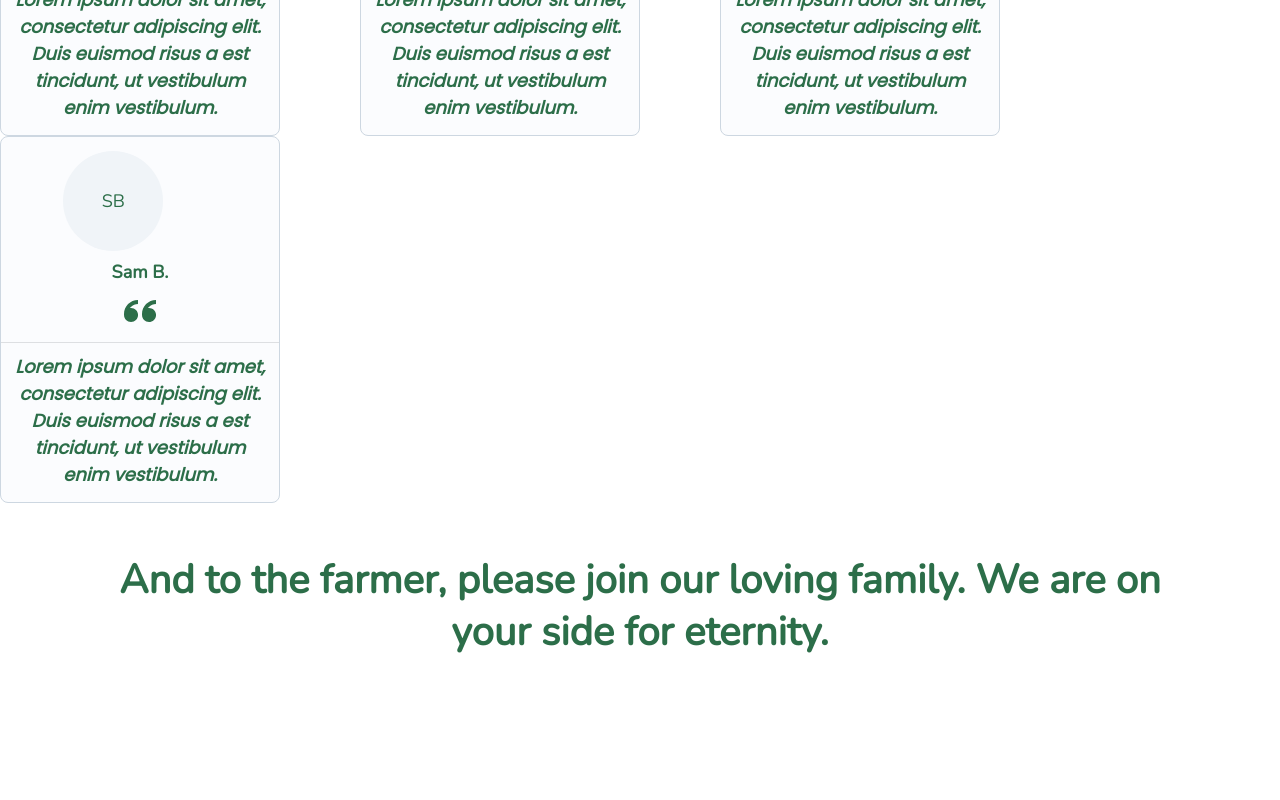
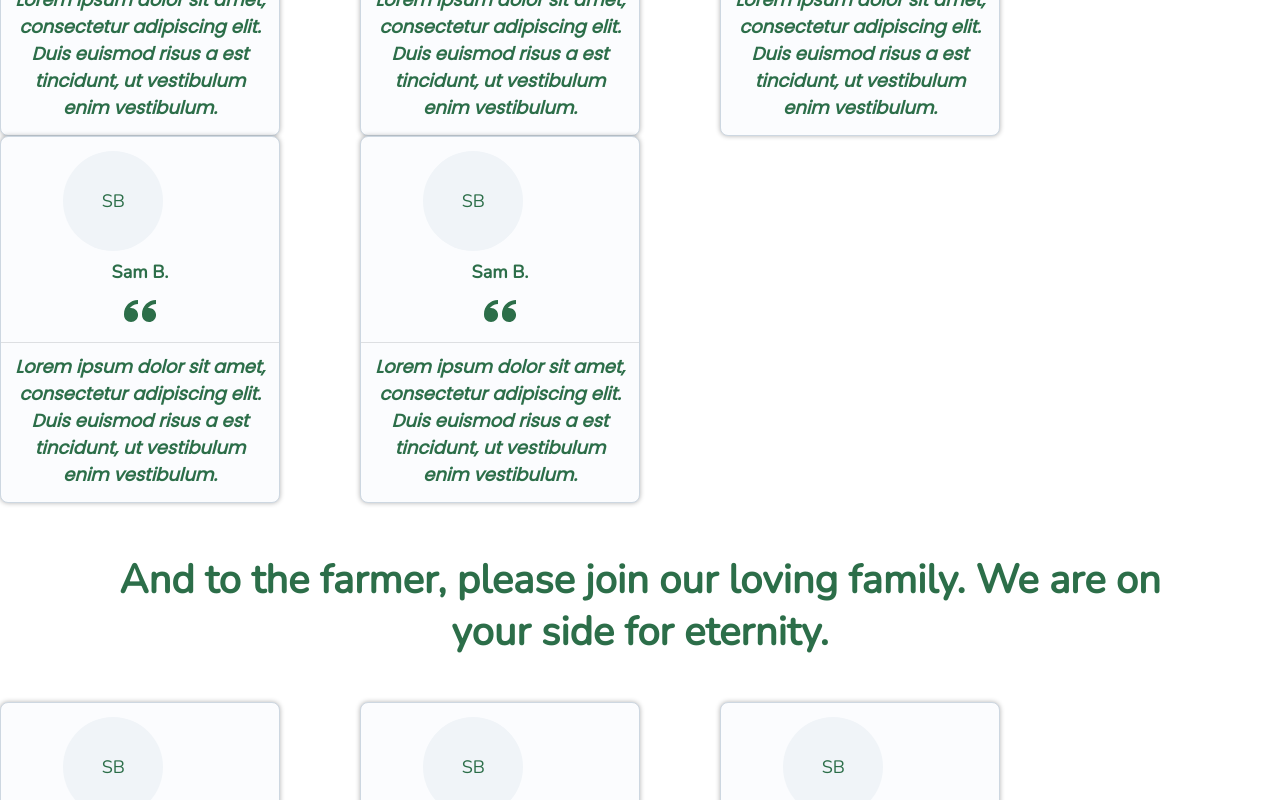
Before and after one commit to BlackPearlescence/AgriPointCapstone, a React (Create React App) app in the folder client/: page / in a window 1280 px wide. Shown: the part 1200-2000 px from the top of the page. Before the commit the page ends 1859 px from the top, so only its background shows below. Built offline with nearby package versions, Linux system fonts and the light colour scheme.

Commit message:
make testimonialCard animation

```diff
--- a/client/src/components/Footer.jsx
+++ b/client/src/components/Footer.jsx
@@ -0,0 +1,11 @@
+import styles from "./Footer.module.scss"
+const Footer = () => {
+
+    return (
+        <div className={styles.footerContainer}>
+
+        </div>
+    )
+}
+
+export default Footer;
--- a/client/src/components/TestimonialCard.jsx
+++ b/client/src/components/TestimonialCard.jsx
@@ -7,7 +7,7 @@ import "../App.scss"
 const TestimonialCard = () => {
 
     return(
-        <Card variant="outlined" sx={{ width: 280 }}>
+        <Card variant="outlined" className={styles.testimonialCard} sx={{ width: 280 }}>
             <Grid container spacing={1} sx={{ alignItems: "center", flexDirection: "column"}}>
                 <Grid item xs={7.5}>
                     <Avatar sx={{...baseDarkText,"--Avatar-size" : "100px"}}>SB</Avatar>
--- a/client/src/components/TestimonialCard.module.scss
+++ b/client/src/components/TestimonialCard.module.scss
@@ -7,6 +7,19 @@
     justify-content: space-around;
     align-items: center;
 }
+
+.testimonialCard {
+    transition: transform 0.3s ease-in-out;
+    box-shadow: 0 0 5px rgba(0, 0, 0, 0.3);
+
+
+    &:hover {
+        transform: translateY(-20px);
+        box-shadow: 0 0 10px rgba(0, 0, 0, 0.5);
+
+    }
+}
+
 
 // .cardAvatar {
 //     width:80px;
--- a/client/src/components/TestimonialList.jsx
+++ b/client/src/components/TestimonialList.jsx
@@ -19,6 +19,9 @@ const TestimonialList = () => {
                 <Grid item>
                     <TestimonialCard />
                 </Grid>
+                <Grid item>
+                    <TestimonialCard />
+                </Grid>
             </Grid>
         </div>
     )
--- a/client/src/pages/LandingPage.jsx
+++ b/client/src/pages/LandingPage.jsx
@@ -1,3 +1,4 @@
+import Footer from "../components/Footer";
 import LandingHero from "../components/LandingHero";
 import TestimonialList from "../components/TestimonialList";
 import styles from "./LandingPage.module.scss"
@@ -10,6 +11,8 @@ const LandingPage = () => {
             <h3 className={styles.testHeading}>Farm goods that are NOT factory mass-produced but with the blood, sweat, and tears of our agricultural heroes.</h3>
             <TestimonialList />
             <h3 className={styles.testHeading}>And to the farmer, please join our loving family. We are on your side for eternity.</h3>
+            <TestimonialList />
+            <Footer />
         </div>
     )
 }
```
Also changed, not shown: client/src/components/Footer.module.scss (added).
